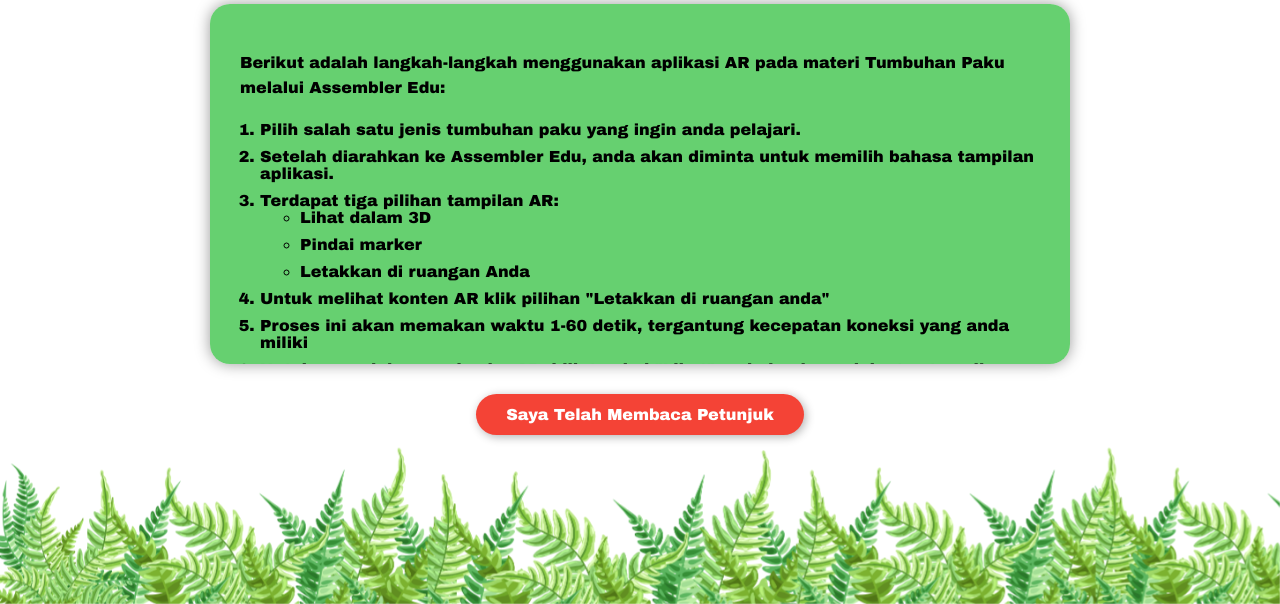
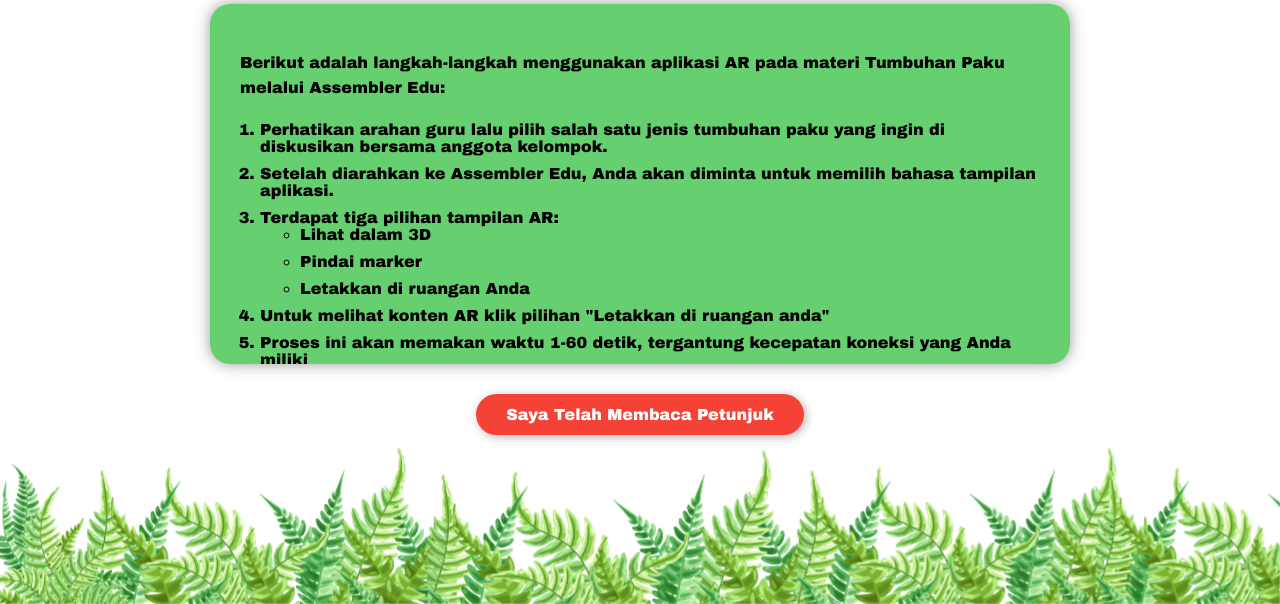
Before and after one commit to chelsearanjani/ar.tumbuhanpaku, a plain HTML site: page petunjuk.html in a window 1280 px wide. Shown: the part 196-800 px from the top of the page. Drawn offline with Linux system fonts and the light colour scheme.

Commit message:
Update petunjuk.html

```diff
--- a/petunjuk.html
+++ b/petunjuk.html
@@ -17,8 +17,8 @@
     <div class="container">
       <p>Berikut adalah langkah-langkah menggunakan aplikasi AR pada materi <strong>Tumbuhan Paku</strong> melalui <strong>Assembler Edu</strong>:</p>
       <ol>
-        <li>Pilih salah satu <strong>jenis tumbuhan paku</strong> yang ingin anda pelajari.</li>
-        <li>Setelah diarahkan ke Assembler Edu, anda akan diminta untuk memilih <strong>bahasa</strong> tampilan aplikasi.</li>
+        <li>Perhatikan arahan guru lalu pilih salah satu <strong>jenis tumbuhan paku</strong> yang ingin di diskusikan bersama anggota kelompok.</li>
+        <li>Setelah diarahkan ke Assembler Edu, Anda akan diminta untuk memilih <strong>bahasa</strong> tampilan aplikasi.</li>
         <li>
           Terdapat tiga pilihan tampilan AR:
           <ul>
@@ -28,10 +28,11 @@
           </ul>
         </li>
         <li>Untuk melihat konten AR klik pilihan <strong>"Letakkan di ruangan anda"</strong></li>
-        <li>Proses ini akan memakan waktu 1-60 detik, tergantung kecepatan koneksi yang anda miliki</li>
+        <li>Proses ini akan memakan waktu 1-60 detik, tergantung kecepatan koneksi yang Anda miliki</li>
         <li>Untuk memulai mengeksplor AR, klik tombol <strong>"Lihat"</strong> pada bagian pojok atas tampilan</li>
-        <li>Arahkan kamera pada bagian ruangan yang datar dan memiliki cahaya cukup terang, lalu klik <strong>Letakkan konten AR</strong></li>
-        <li>Untuk melihat informasi tentang bagian-bagian tumbuhan paku, anda dapat mengklik <strong>angka "1,2,3" dan huruf "i"</strong> yang muncul pada model AR.</li>
+        <li>Untuk menempatkan objek, pilih area datar yang paling dekat dengan meja Anda dan memiliki cahaya yang cukup terang.</li>
+        <li>Untuk melihat informasi tentang bagian-bagian tumbuhan paku, Anda dapat mengklik <strong>angka "1,2,3" dan huruf "i"</strong> yang muncul pada model AR.</li>
+        <li>Setelah selesai mengamati tumbuhan paku, Anda dapat melanjutkan proses pembelajaran.</li>
       </ol>
     </div>
 
```
